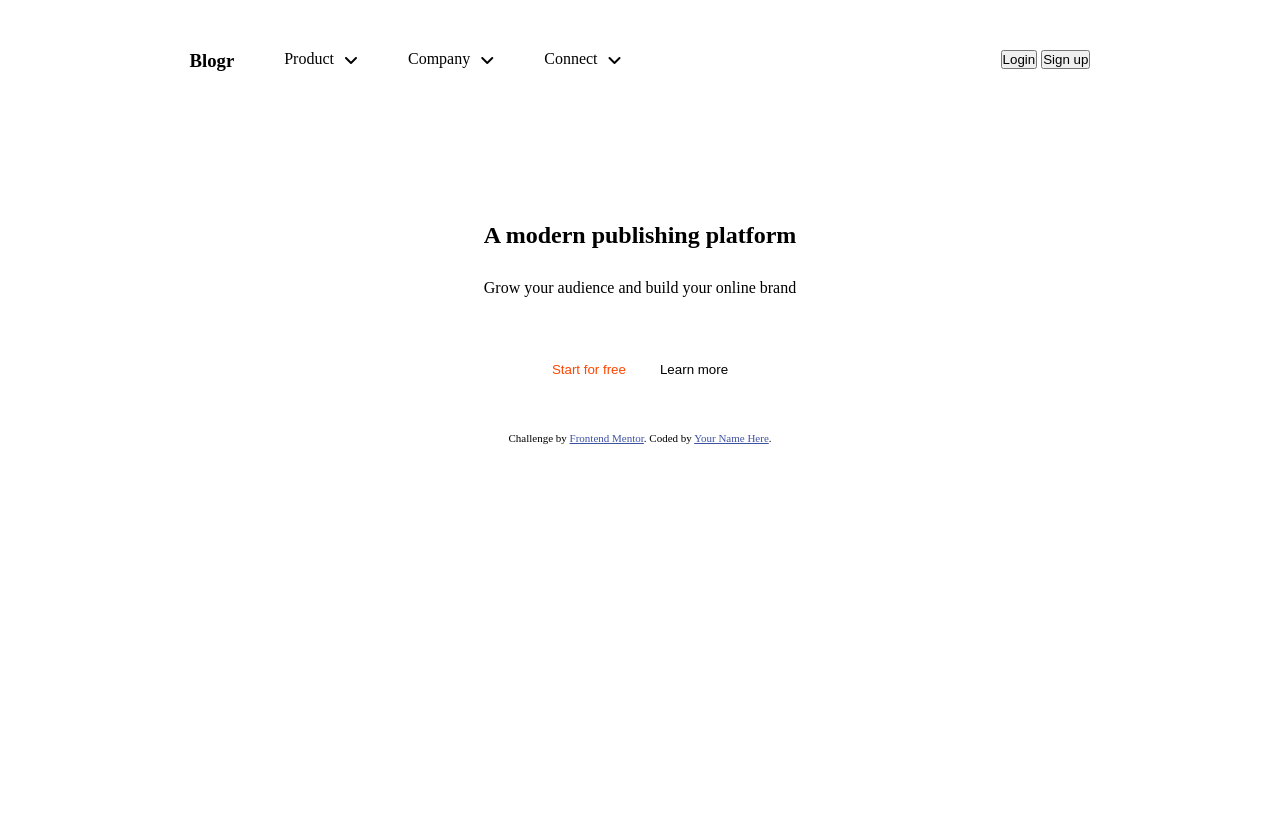
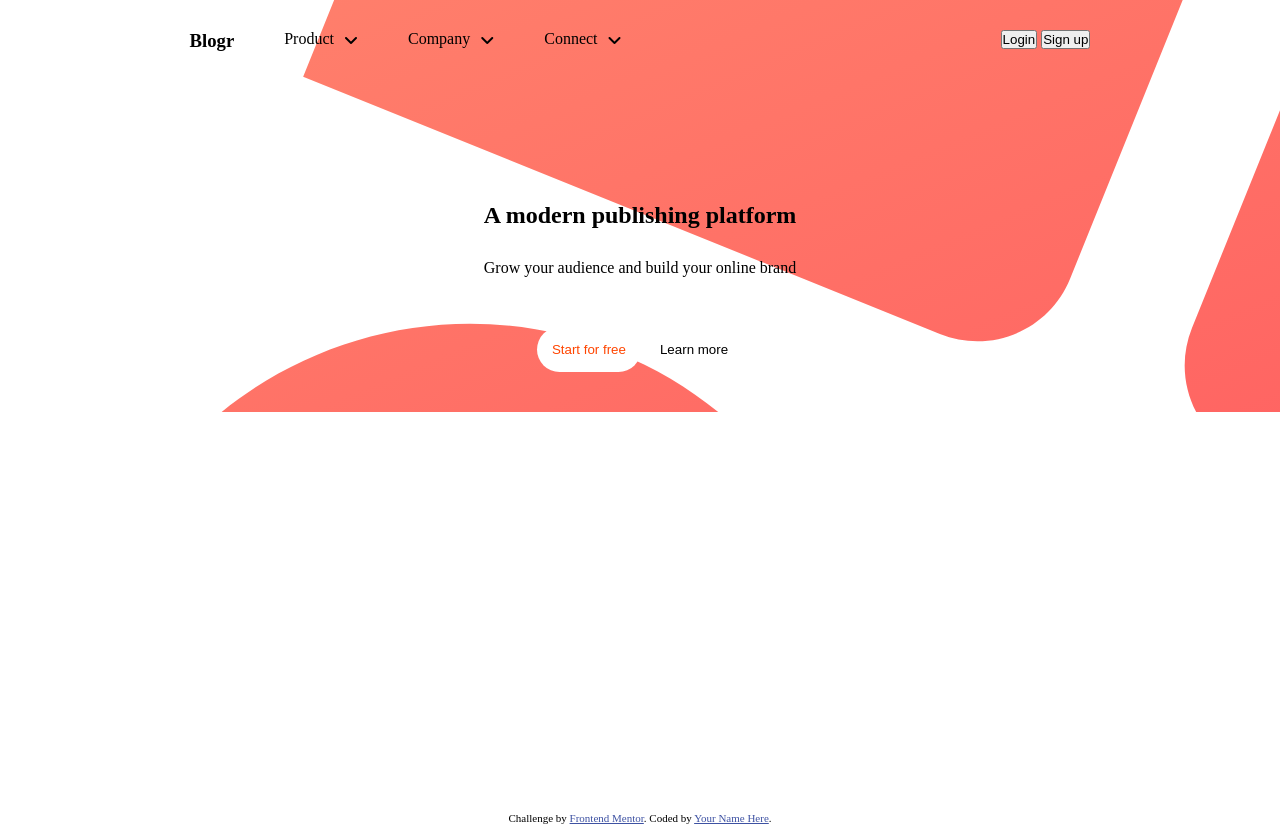
Before and after one commit to raymond-sikpojie/Blogr-Landing-Page, a plain HTML site: page index.html in a window 1280 px wide. Before the commit the page ends 800 px from the top, so only its background shows below. Drawn offline with Linux system fonts and the light colour scheme.

Commit message:
added background image

```diff
--- a/index.html
+++ b/index.html
@@ -98,6 +98,8 @@
           </div>
         </div>
       </section>
+
+      <section class="section-2"></section>
     </main>
 
     <div class="attribution">
--- a/style.css
+++ b/style.css
@@ -5,11 +5,14 @@
 }
 
 .section-1 {
-  background-image: url("images/bg-pattern-intro.svg");
+  background-image: url(/images/bg-pattern-intro.svg);
+  background-position: -65vh -88vw;
+  /* background-repeat: no-repeat; */
 }
 
 nav {
-  margin-top: 50px;
+  /* margin-top: 50px; */
+  padding-top: 30px;
   display: flex;
   flex-direction: row;
   justify-content: space-around;
@@ -92,3 +95,9 @@ li ul li {
   background-color: white;
   color: orangered;
 }
+
+/* Section 2 */
+.section-2 {
+  min-height: 50vh;
+  background-image: url(/images/);
+}
```
Also changed, not shown: images/5cd70ff32100005900793fa3.jpeg (deleted).
